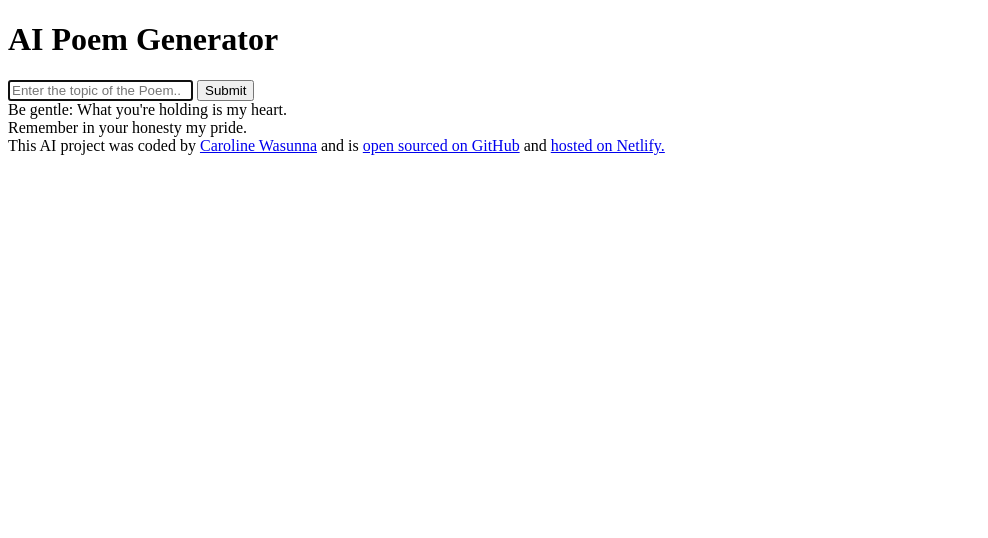
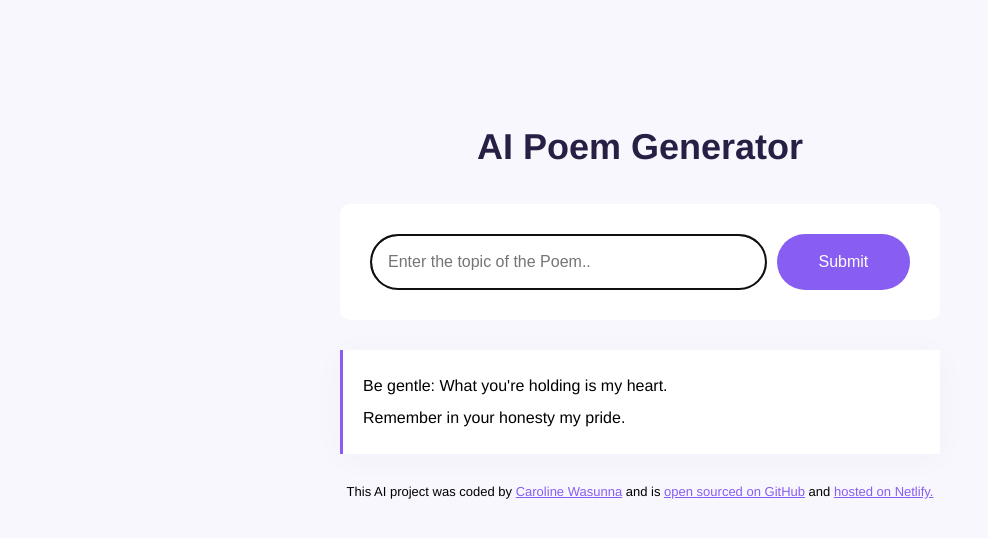
Before and after one commit to carolinewasunna/my-ai-poems-generator, a plain HTML site: page index.html in a window 1280 px wide. Shown: the whole page, without its empty margins (0-988 px from the left). Drawn offline with Linux system fonts and the light colour scheme.

Commit message:
Added styling to the project

```diff
--- a/index.html
+++ b/index.html
@@ -8,6 +8,8 @@
     <title>AI Poem Generator</title>
 </head>
 <body>
+<div class="container">
+
     <header>
         <h1>AI Poem Generator</h1>
     </header>
@@ -19,16 +21,16 @@
           autofocus
           required
           autocomplete="off"
+          class="instructions"
           />
-          <input type="submit"/>
+          <input type="submit" class="submit-button"/>
         </form>
 
-        <div>
+        <div class="poem">
             Be gentle: What you're holding is my heart.
             <br/>
             Remember in your honesty my pride.
         </div>
-
     </main>
 
    <footer>
@@ -37,6 +39,7 @@
     and <a href="https://caroline-wasunna-ai-poems-generator.netlify.app/" target="_blank"> hosted on Netlify.</a>
    </footer>
 
+</div>
    <script src="src/index.js"></script>
 </body>
 </html>
--- a/src/style.css
+++ b/src/style.css
@@ -1,3 +1,72 @@
 body {
+    background-color: #f9f7fe;
+    font-family: Helvetica, Arial, sans-serif;
+}
+
+a {
+    color: #885df1;
+}
+
+.container {
+margin: 120px auto;
+max-width: 600px;
 
 }
+
+header {
+    margin-bottom: 30px;
+
+}
+
+h1 {
+    text-align: center;
+    font-weight: 800;
+    font-size: 36px;
+    line-height: 1.5;
+    color: #272044;
+}
+
+form {
+    padding: 30px;
+    background-color: white;
+    box-shadow: rgba(65, 50, 100, 0.08);
+    border-radius: 10px;
+    display: flex;
+    margin-bottom: 30px;
+}
+
+.instructions {
+padding: 16px;
+border: ipx solid rgba(39, 33, 66, 0.5);
+width: 80%;
+font-size: 16px;
+border-radius: 50px;
+line-height: 20px;
+color: #272044;
+}
+
+.submit-button {
+    margin-left: 10px;
+    background: #885df1;
+    color: white;
+    border: none;
+    width: 150px;
+    font-size: 16px;
+    border-radius: 50px;
+    padding: 14px 24px;
+}
+
+.poem {
+    font-size: 16px;
+    background-color: white;
+    padding: 20px;
+    line-height: 2;
+    border-left: 3px solid #885df1;
+    box-shadow: 0px 4px 30px 0px rgba(39, 33, 66, 0.03);
+}
+
+footer {
+    text-align: center;
+    font-size: 13px;
+    margin-top: 30px;
+}
```
